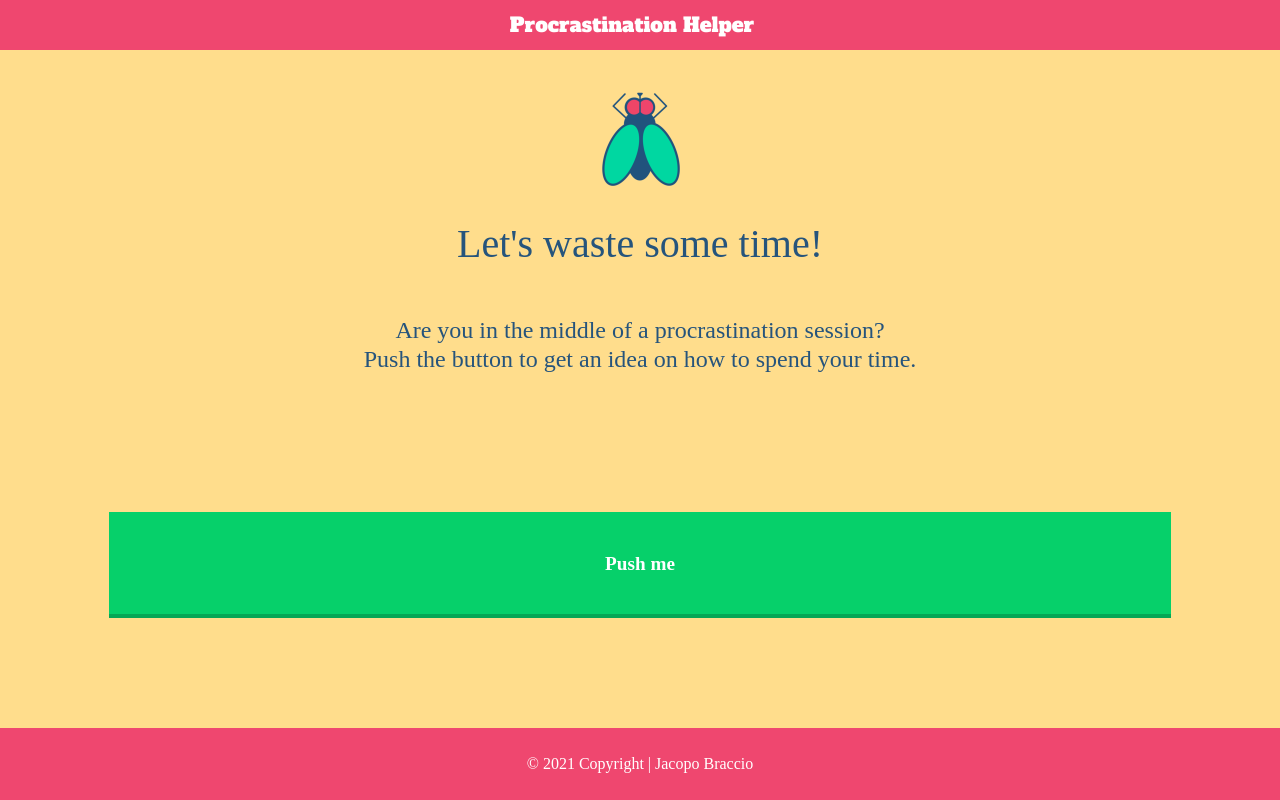
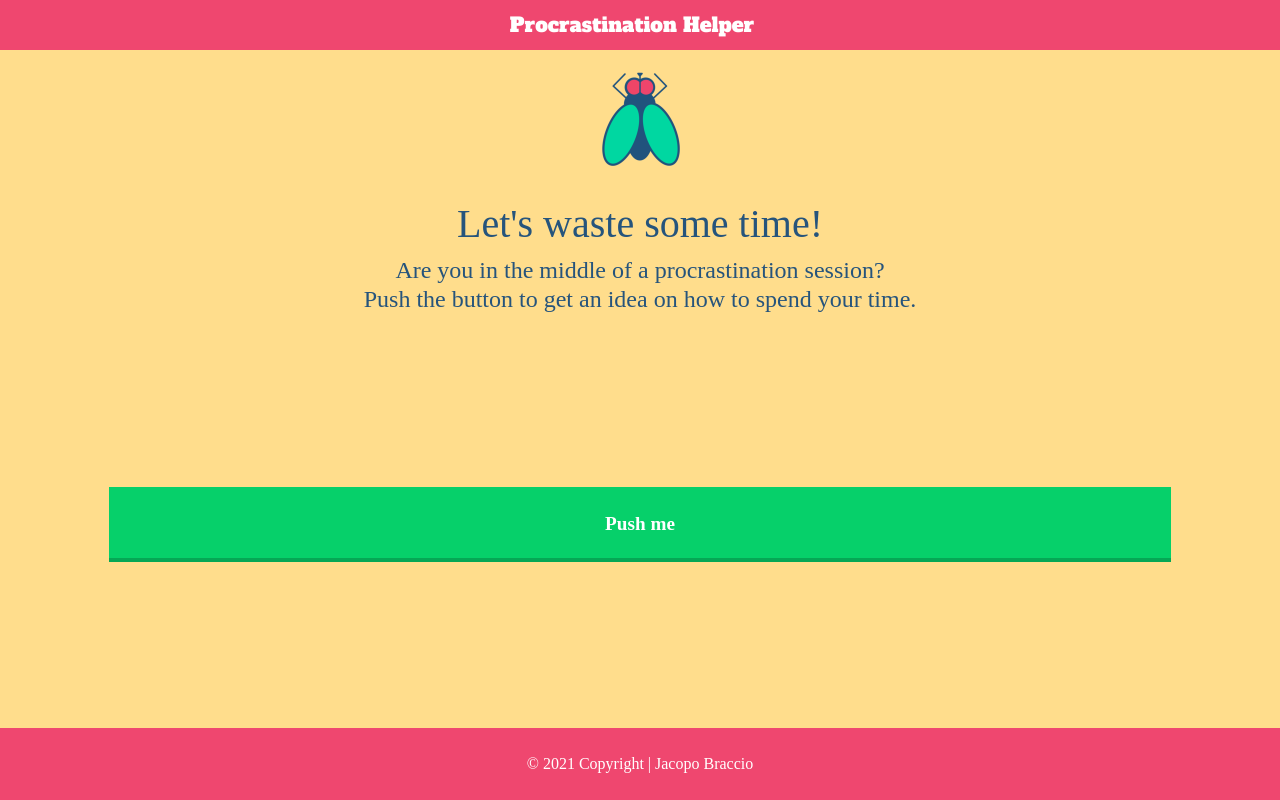
Before and after one commit to jacopobr/procrastination-helper, a plain HTML site: page index.html in a window 1280 px wide. Drawn offline with nearby package versions, Linux system fonts and the light colour scheme; a web font is replaced by a local one.

Commit message:
Fix some styling

```diff
--- a/css/style.css
+++ b/css/style.css
@@ -63,14 +63,14 @@ a:hover{
     background:#06d06a;
     color: #fff;
     border:none;
-    padding:2em 4em;
+    padding:1.2em 1.2em;
     transition:all .3s ease-out;
     box-shadow:inset 0 -4px 0 0 rgba(0,0,0,.2);
   }
-  button:hover{
+  #choice-button:hover{
     color:#fff;
   }
-  button:active{
+  #choice-button:active{
     color:#fff;
     box-shadow:inset 0 -4px 0 0 rgba(0,0,0,.2),
       1px 1px 0 0 rgba(0,0,0,.2),
--- a/index.html
+++ b/index.html
@@ -13,10 +13,10 @@
 
 <body>
     <div class="container-fluid cover-container text-center d-flex flex-column container-margin">
-        <nav class="navbar navbar-dark  bg-red text-center">
+        <nav class="navbar navbar-dark bg-red text-center">
             <span class="navbar-brand  mb-0 h1">Procrastination Helper</span>
         </nav>
-        <div class="row align-items-center bg-yellow justify-content-center text-content">
+        <div class="row align-items-center bg-yellow justify-content-center">
             <div class = "col-12">
                 <img src="img/logo.png" alt="Logo" style ="max-width: 150px;">
             </div>
@@ -24,7 +24,7 @@
                    <h1 id = "main-header"></h1>
             </div>
         </div>
-        <div class="row align-items-center bg-yellow justify-content-center text-content">
+        <div class="row align-items-center bg-yellow justify-content-center">
             <div class="col-10">
                 <h4 id = "sub-header"></h4>
             </div>
```
